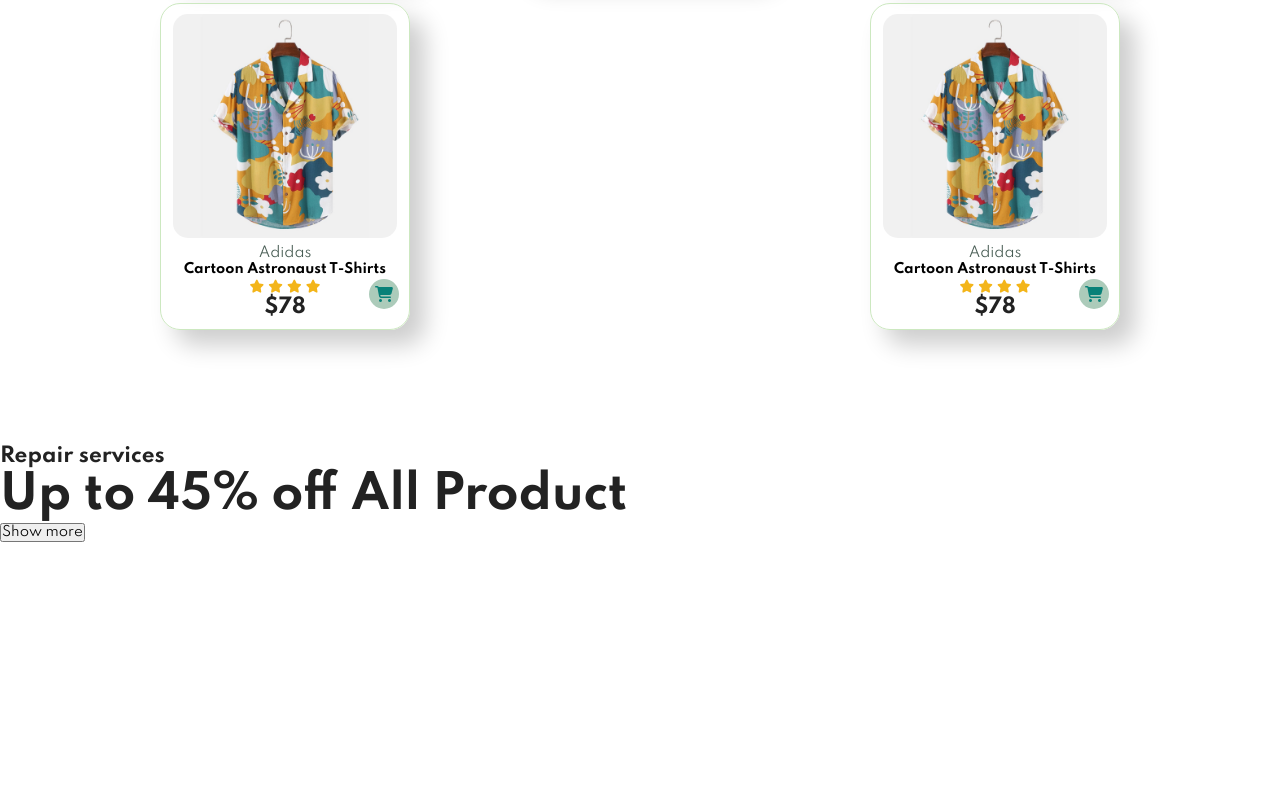
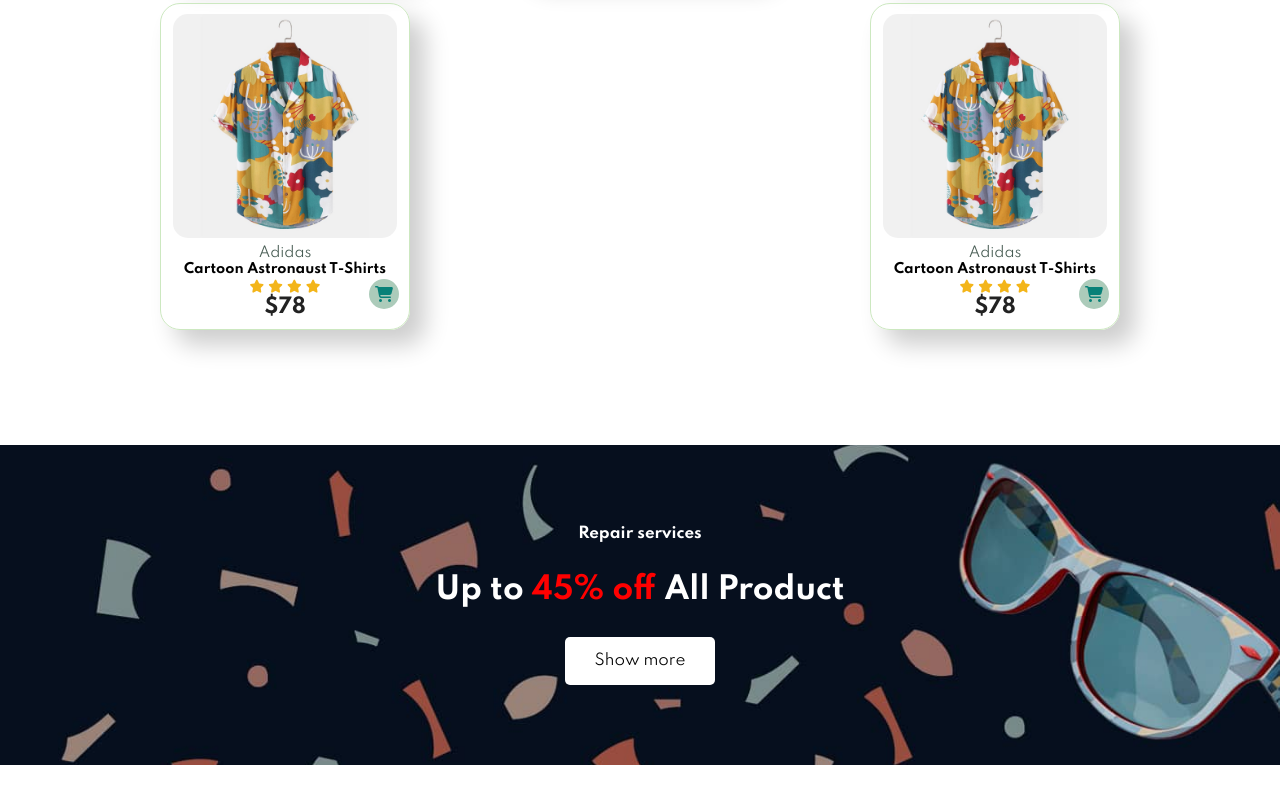
Before and after one commit to Mayaz120102/ecommerce1, a plain HTML site: page index.html in a window 1280 px wide. Shown: the part 2005-2808 px from the top of the page. Before the commit the page ends 2587 px from the top, so only its background shows below. Drawn offline with Linux system fonts and the light colour scheme.

Commit message:
styling banner

```diff
--- a/style.css
+++ b/style.css
@@ -41,6 +41,18 @@ p {
 
 .section-m1 {
   margin: 40px 0;
+}
+
+button.global {
+  font-size: 15px;
+  font-weight: 700px;
+  padding: 15px 30px;
+  background: white;
+  cursor: pointer;
+  border: none;
+  outline: none;
+  border-radius: 5px;
+  transition: 0.2s;
 }
 
 body {
@@ -236,3 +248,40 @@ body {
   bottom: 20px;
   right: 10px;
 }
+
+/* banner */
+#banner {
+  text-align: center;
+  background-image: url(img/banner/b2.jpg);
+  width: 100%;
+  height: 40vh;
+  background-size: cover;
+  background-position: center;
+  display: flex;
+  flex-direction: column;
+  justify-content: center;
+  align-items: center;
+}
+
+#banner h4 {
+  color: white;
+  font-size: 15px;
+  font-weight: bold;
+}
+
+#banner h2 {
+  color: white;
+  font-size: 30px;
+  font-weight: bold;
+  padding: 20px 0;
+}
+
+#banner h2 span {
+  color: red;
+  word-spacing: 0;
+}
+
+#banner button:hover {
+  background: #088178;
+  color: white;
+}
```
